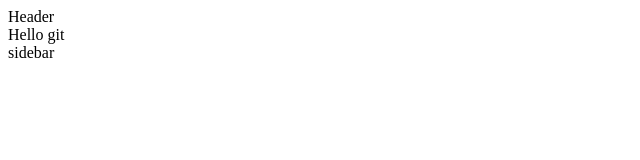
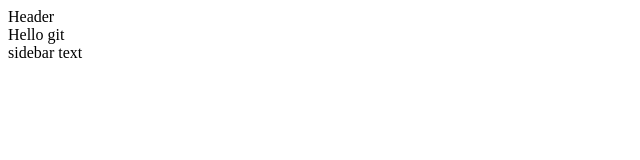
Before and after one commit to RalfsAb/githubtutorial, a plain HTML site: page index.html in a window 1280 px wide. Shown: the full height of the page, 0-640 px from the left. Drawn offline with Linux system fonts and the light colour scheme.

Commit message:
added sidebar

```diff
--- a/index.html
+++ b/index.html
@@ -11,7 +11,7 @@
         </header>
     Hello git
     <div class="sidebar">
-        sidebar
+        sidebar text
         </div>
         <script src="app.js"></script>
 </body>
```
